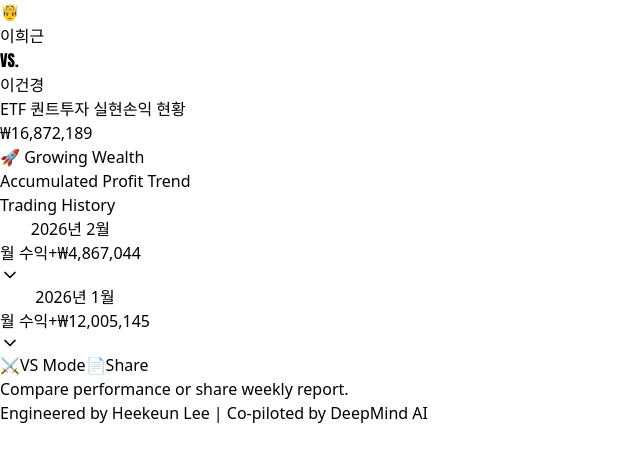
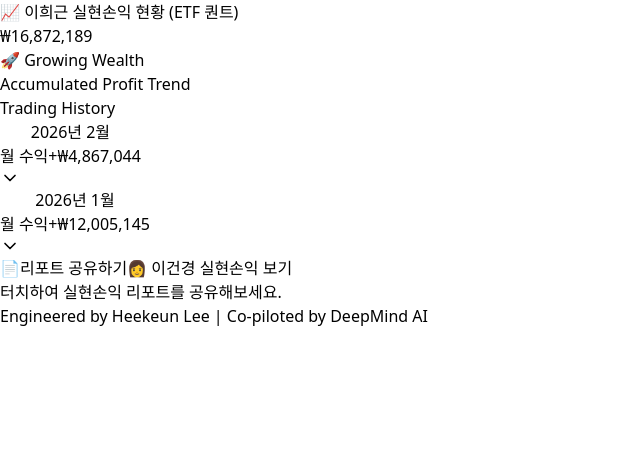
Before and after one commit to heekeunlee/etf-profit-note, a React (Vite) app: page / in a window 1280 px wide. Shown: the top 462 px of the page, without its empty margins (0-640 px from the left). Built offline with nearby package versions, Linux system fonts and the light colour scheme.

Commit message:
Refactor: Remove VS Mode and add user toggle at bottom

```diff
--- a/src/components/Dashboard.jsx
+++ b/src/components/Dashboard.jsx
@@ -1,7 +1,6 @@
 import { useState, useEffect } from 'react'
 import { AreaChart, Area, Tooltip, ResponsiveContainer, XAxis } from 'recharts'
 import { ChevronDown, ChevronUp, ArrowRight } from 'lucide-react'
-import VsModal from './VsModal'
 
 // Utility Component for Number Animation
 const CountUp = ({ end, duration = 1000 }) => {
@@ -40,7 +39,6 @@ const Dashboard = () => {
     const [activeUser, setActiveUser] = useState('heekeun') // 'heekeun' or 'geonkyung'
     const [data, setData] = useState(null)
     const [comparisonData, setComparisonData] = useState({ heekeun: null, geonkyung: null }) // New state for comparison
-    const [showComparison, setShowComparison] = useState(false) // Modal state
     const [loading, setLoading] = useState(true)
     const [expandedMonths, setExpandedMonths] = useState([])
     const [expandedDate, setExpandedDate] = useState(null)
@@ -53,13 +51,14 @@ const Dashboard = () => {
             ? import.meta.env.BASE_URL
             : `${import.meta.env.BASE_URL}/`;
 
-        // Fetch BOTH users' data for comparison capability
+        // Fetch BOTH users' data for comparison capability - with cache busting
+        const timestamp = new Date().getTime();
         Promise.all([
-            fetch(`${baseUrl}data/history_heekeun.json`).then(res => {
+            fetch(`${baseUrl}data/history_heekeun.json?t=${timestamp}`).then(res => {
                 if (!res.ok) throw new Error(`Failed to load heekeun data: ${res.status}`);
                 return res.json();
             }),
-            fetch(`${baseUrl}data/history_geonkyung.json`).then(res => {
+            fetch(`${baseUrl}data/history_geonkyung.json?t=${timestamp}`).then(res => {
                 if (!res.ok) throw new Error(`Failed to load geonkyung data: ${res.status}`);
                 return res.json();
             })
@@ -150,54 +149,8 @@ const Dashboard = () => {
                 {/* 1. Header & Big Total Profit (Apple/Toss Style) */}
                 <div className={`relative pt-6 pb-6 px-6 text-center sticky top-0 z-20 transition-all overflow-hidden duration-700 ${activeUser === 'heekeun' ? 'bg-white/90 backdrop-blur-md' : 'bg-white/90 backdrop-blur-md'} `}>
 
-                    {/* Massive Emojis (Background/Side) */}
-                    {activeUser === 'heekeun' && (
-                        <div className="absolute left-[-10px] top-1/2 -translate-y-1/2 text-[500%] leading-none filter drop-shadow-xl animate-in slide-in-from-left duration-500 hover:scale-110 transition-transform cursor-default z-0">
-                            🤴
-                        </div>
-                    )}
-                    {activeUser === 'geonkyung' && (
-                        <div className="absolute right-[-10px] top-1/2 -translate-y-1/2 text-[500%] leading-none filter drop-shadow-xl animate-in slide-in-from-right duration-500 hover:scale-110 transition-transform cursor-default z-0">
-                            👸
-                        </div>
-                    )}
-
-                    {/* User Tab Navigation - FIGHTING GAME STYLE (Mini Version) */}
-                    <div className="relative z-10 flex justify-center items-center mb-6 pt-2">
-                        <div className="flex items-center gap-4 scale-75 origin-top">
-                            {/* Player 1 Button */}
-                            <button
-                                onClick={() => setActiveUser('heekeun')}
-                                className={`px-4 py-2 rounded-xl text-base font-black italic tracking-tighter transition-all transform duration-300 border-2 ${activeUser === 'heekeun'
-                                    ? 'bg-blue-600 text-white border-blue-500 shadow-[0_0_15px_rgba(37,99,235,0.5)] scale-110 -rotate-2'
-                                    : 'bg-white text-gray-300 border-gray-200 hover:scale-105 hover:bg-gray-50'
-                                    } `}
-                            >
-                                이희근
-                            </button>
-
-                            {/* THE FIERY VS */}
-                            <div className="relative mx-2">
-                                <span className="text-5xl font-[900] italic leading-none text-gray-800 tracking-tighter cursor-default select-none transition-transform hover:scale-110" style={{ fontFamily: 'Impact, sans-serif' }}>
-                                    VS.
-                                </span>
-                            </div>
-
-                            {/* Player 2 Button */}
-                            <button
-                                onClick={() => setActiveUser('geonkyung')}
-                                className={`px-4 py-2 rounded-xl text-base font-black italic tracking-tighter transition-all transform duration-300 border-2 ${activeUser === 'geonkyung'
-                                    ? 'bg-rose-600 text-white border-rose-500 shadow-[0_0_15px_rgba(225,29,72,0.5)] scale-110 rotate-2'
-                                    : 'bg-white text-gray-300 border-gray-200 hover:scale-105 hover:bg-gray-50'
-                                    } `}
-                            >
-                                이건경
-                            </button>
-                        </div>
-                    </div>
-
-                    <h1 className="relative z-10 text-base font-bold text-gray-600 mb-2 uppercase tracking-wide">
-                        {activeUser === 'heekeun' ? 'ETF 퀀트투자 실현손익 현황' : '주식투자 실현손익 현황'}
+                    <h1 className="relative z-10 text-base font-bold text-gray-600 mb-2 uppercase tracking-wide mt-2">
+                        {activeUser === 'heekeun' ? '📈 이희근 실현손익 현황 (ETF 퀀트)' : '📈 이건경 실현손익 현황 (주식투자)'}
                     </h1>
                     <div className="relative z-10 text-4xl font-extrabold text-gray-900 tracking-tight flex items-center justify-center gap-1">
                         <span className="text-2xl text-gray-400 font-bold self-start mt-1">₩</span>
@@ -413,16 +366,7 @@ const Dashboard = () => {
                 </div>
 
                 {/* Buttons Action Area */}
-                <div className="px-6 mb-8 mt-4 grid grid-cols-2 gap-3">
-                    {/* NEW: VS Analysis Button */}
-                    <button
-                        onClick={() => setShowComparison(true)}
-                        className="col-span-1 py-4 rounded-xl flex items-center justify-center gap-2 font-black text-sm uppercase italic tracking-widest shadow-lg transition-all active:scale-95 bg-black text-white hover:bg-gray-800 border-2 border-gray-700"
-                    >
-                        <span>⚔️</span>
-                        <span>VS Mode</span>
-                    </button>
-
+                <div className="px-6 mb-8 mt-4 flex flex-col gap-3">
                     {/* Share Report Button */}
                     <button
                         onClick={() => {
@@ -521,16 +465,25 @@ const Dashboard = () => {
                                 });
                             }
                         }}
-                        className={`col-span-1 py-4 rounded-xl flex items-center justify-center gap-2 font-bold text-sm shadow-lg transition-all active:scale-95 ${activeUser === 'heekeun'
+                        className={`w-full py-4 rounded-xl flex items-center justify-center gap-2 font-bold text-sm shadow-lg transition-all active:scale-95 ${activeUser === 'heekeun'
                             ? 'bg-gradient-to-r from-blue-500 to-indigo-600 text-white shadow-blue-200 hover:shadow-blue-300'
                             : 'bg-gradient-to-r from-rose-500 to-pink-600 text-white shadow-rose-200 hover:shadow-rose-300'
                             } `}
                     >
                         <span>📄</span>
-                        <span>Share</span>
+                        <span>리포트 공유하기</span>
                     </button>
-                    <p className="col-span-2 text-center text-xs text-gray-400 mt-1">
-                        Compare performance or share weekly report.
+
+                    {/* Geonkyung Toggle Button */}
+                    <button
+                        onClick={() => setActiveUser(activeUser === 'heekeun' ? 'geonkyung' : 'heekeun')}
+                        className={`w-full py-4 rounded-xl flex items-center justify-center gap-2 font-bold text-sm shadow-sm transition-all active:scale-95 border ${activeUser === 'heekeun' ? 'bg-gray-50 text-gray-600 border-gray-200 hover:bg-gray-100' : 'bg-gray-800 text-white border-gray-900 hover:bg-gray-700'}`}
+                    >
+                        <span>{activeUser === 'heekeun' ? '👩 이건경 실현손익 보기' : '👨 이희근 실현손익으로 돌아가기'}</span>
+                    </button>
+
+                    <p className="w-full text-center text-xs text-gray-400 mt-1">
+                        터치하여 실현손익 리포트를 공유해보세요.
                     </p>
                 </div>
 
@@ -542,14 +495,6 @@ const Dashboard = () => {
                 </div>
 
 
-                {/* VS COMPARISON MODAL */}
-                {showComparison && (
-                    <VsModal
-                        comparisonData={comparisonData}
-                        onClose={() => setShowComparison(false)}
-                    />
-                )}
-
             </div>
         </div>
     )
```
